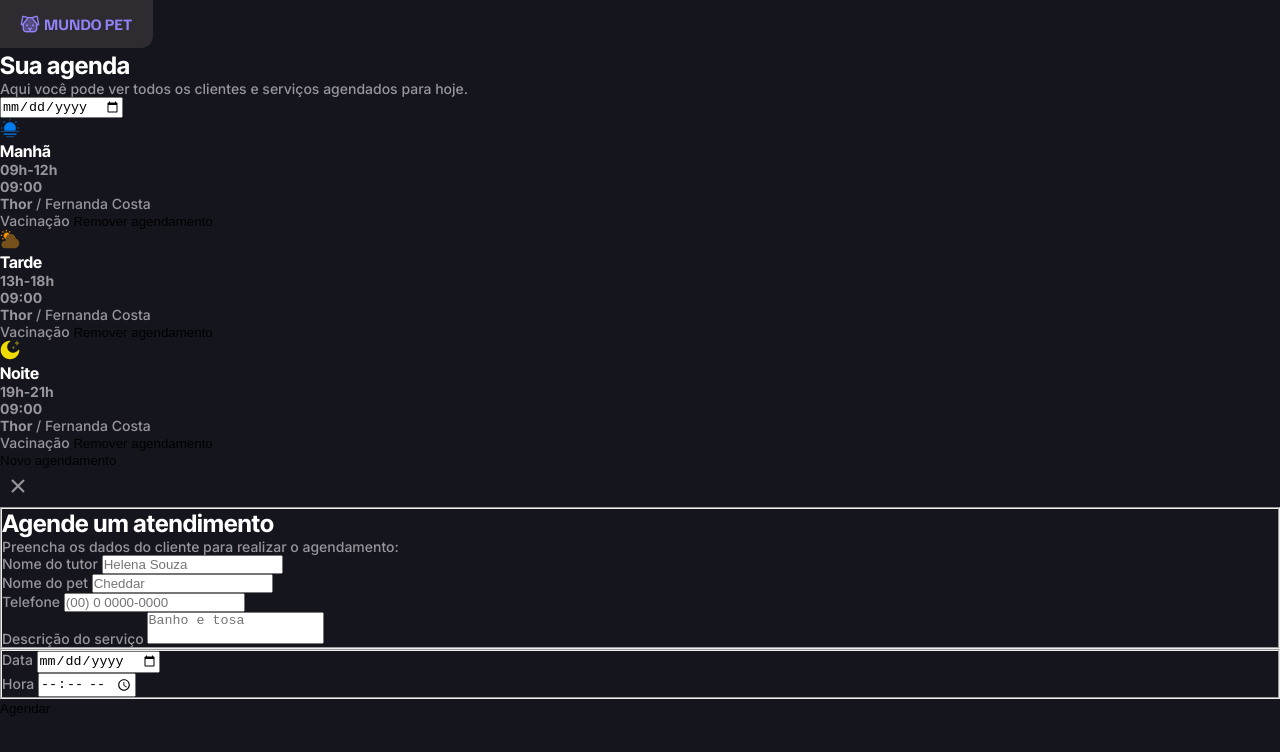
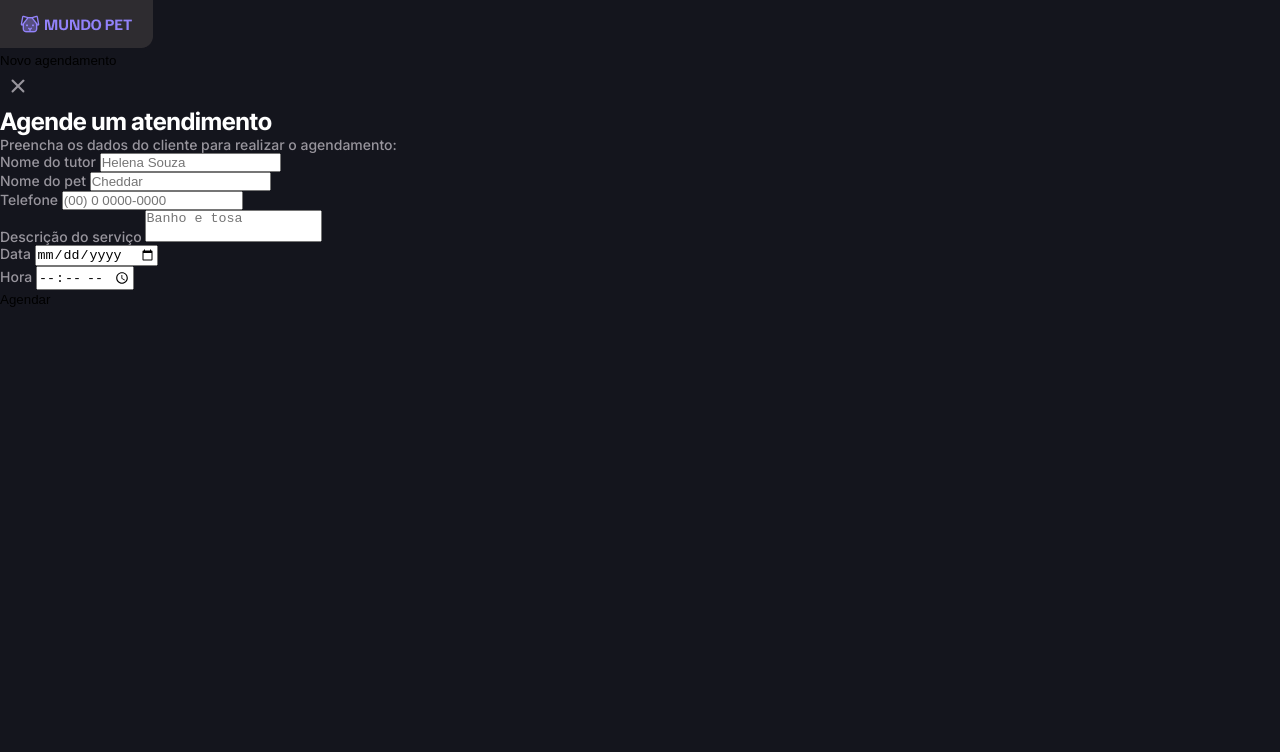
Before and after one commit to raissaaciolee/Agendamento-de-Petshop, a plain HTML site: page index.html in a window 1280 px wide. Drawn offline with Linux system fonts and the light colour scheme.

Commit message:
|| feat: criação da estrutura inicial de estilos ||
Descrição:
- Criada a pasta "styles" com arquivos de estilização básica, incluindo utilitários e o arquivo global com estilização base da aplicação;
- Criada a pasta "components" para armazenar arquivos de estilização de componentes individuais da página.

```diff
--- a/index.html
+++ b/index.html
@@ -13,100 +13,100 @@
     <link rel="stylesheet" href="./src/styles/index.css">
   </head>
   <body>
-    <img src="./src/assets/logo.png" alt="Logo do Mundo Pet" />
+    <img src="./src/assets/logo.png" alt="Logo do Mundo Pet" id="logo"/>
 
     <!-- EXIBIÇÃO DOS AGENDAMENTOS -->
-    <div id="schedule-display">
-      <header id="main-header">
-        <div>
+    <div id="schedule-display" class="container hidden">
+        <header id="main-header" class="grid g-12">
+        <div class="grid g-4">
           <h1>Sua agenda</h1>
           <p>Aqui você pode ver todos os clientes e serviços agendados para hoje.</p>
         </div>
 
-        <input type="date"/>
+        <input type="date" class="input input-date lh-150"/>
         </header>
 
         <!-- Container dos Agendamentos do Dia -->
-      <div id="scheduled-appointments-container">
+        <div id="scheduled-appointments-container" class="grid g-12">
 
             <!--Agendamentos da Manhã-->
-        <section id="morning" data-period="morning">
-            <header>
-                <div>
+            <section id="morning" class="period-container" data-period="morning">
+                <header class="flex items-center items-center">
+                    <div class="flex items-center g-12">
                         <img src="./src/assets/sun-fog.svg" alt="">
-                    <h3>Manhã</h3>
+                        <h3 class=" lh-24">Manhã</h3>
                     </div>
 
-                <b>09h-12h</b>
+                    <b class="lh-24">09h-12h</b>
                 </header>
 
 
                 <ul class="appointment-list">
                     <li class="schedule" role="list">
-                    <b class="time">09:00</b>
+                        <b class="time lh-24">09:00</b>
                         <div>
                             <strong class="pet-name">Thor</strong> / <span class="tutor-name">Fernanda Costa</span>
                         </div>
-                    <span class="service">Vacinação</span>
-                    <button type="button">Remover agendamento</button>
+                        <span class="service lh-24">Vacinação</span>
+                        <button type="button lh-24">Remover agendamento</button>
                     </li>
                 </ul>
             </section>
 
             <!--Agendamentos da Tarde-->
-        <section id="afternoon" data-period="afternoon">
-            <header>
-                <div>
+            <section id="afternoon" class="period-container" data-period="afternoon">
+                <header class="flex items-center">
+                    <div class="flex items-center g-12">
                         <img src="./src/assets/cloud-sun.svg" alt="">
-                    <h3>Tarde</h3>
+                        <h3 class=" lh-24">Tarde</h3>
                     </div>
 
-                <b>13h-18h</b>
+                    <b class="lh-24">13h-18h</b>
                 </header>
 
                 <ul class="appointment-list">
                     <li class="schedule" role="list">
-                    <b class="time">09:00</b>
-                    <div>
+                        <b class="time lh-24">09:00</b>
+                        <div class="pet-and-tutor-name lh-24">
                             <strong class="pet-name">Thor</strong> / <span class="tutor-name">Fernanda Costa</span>
                         </div>
-                    <span class="service">Vacinação</span>
-                    <button type="button">Remover agendamento</button>
+                        <span class="service lh-24">Vacinação</span>
+                        <button type="button lh-24">Remover agendamento</button>
                     </li>
                 </ul>
             </section>
 
             <!--Agendamentos da Noite-->
-        <section id="night" data-period="night">
-            <header>
-                <div>
+            <section id="night" class="period-container" data-period="night">
+                <header class="flex items-center">
+                    <div class="flex items-center g-12">
                         <img src="./src/assets/moon-stars.svg" alt="">
-                    <h3>Noite</strong>
+                        <h3 class=" lh-24">Noite</strong>
                     </div>
 
-                <b>19h-21h</b>
+                    <b class="lh-24">19h-21h</b>
                 </header>
 
                 <ul class="appointment-list">
                     <li class="schedule" role="list">
-                    <b class="time">09:00</b>
+                        <b class="time lh-24">09:00</b>
                         <div>
-                        <strong class="pet-name">Thor</strong> / <span class="tutor-name">Fernanda Costa</span>
+                            <strong class="pet-name lh-24">Thor</strong> / <span class="tutor-name">Fernanda Costa</span>
                         </div>
-                    <span class="service">Vacinação</span>
-                    <button type="button">Remover agendamento</button>
+                        <span class="service lh-24">Vacinação</span>
+                        <button type="button lh-24">Remover agendamento</button>
                     </li>
                 </ul>
             </section>
+        </div>
     </div>
 
     <footer>
         <button type="button">Novo agendamento</button>
     </footer>
-    </div>
 
     <!-- FORMULÁRIO DE AGENDAMENTO -->
-    <form action="" method="">
+    <form action="" method="" class="">
         <button type="button">
             <img src="./src/assets/close.png" alt="Fechar formulário de agendamento">
         </button>
@@ -119,35 +119,35 @@
 
             <div class="input-wrapper">
                 <label for="tutor-name">Nome do tutor</label>
-                <input type="text" id="tutor-name" name="tutor-name" placeholder="Helena Souza" minlength="3" maxlength="30" required>
+                <input type="text" id="tutor-name" class="input" name="tutor-name" placeholder="Helena Souza" minlength="3" maxlength="30" required>
             </div>
 
             <div class="input-wrapper">
                 <label for="pet-name">Nome do pet</label>
-                <input type="text" id="pet-name" name="pet-name" placeholder="Cheddar" minlength="3" maxlength="10" required>
+                <input type="text" id="pet-name" class="input" name="pet-name" placeholder="Cheddar" minlength="3" maxlength="10" required>
             </div>
 
             <div class="input-wrapper">
                 <label for="phone">Telefone</label>
-                <input type="tel" id="phone" name="phone" placeholder="(00) 0 0000-0000" minlength="11" maxlength="11" required>
+                <input type="tel" id="phone" class="input" name="phone" placeholder="(00) 0 0000-0000" minlength="11" maxlength="11" required>
             </div>
 
             <div class="input-wrapper">
                 <label for="service">Descrição do serviço</label>
-                <textarea id="service" name="service" placeholder="Banho e tosa" maxlength="100" style="resize: none;" required></textarea>
+                <textarea id="service" class="input" name="service" placeholder="Banho e tosa" maxlength="100" style="resize: none;" required></textarea>
             </div>
         </fieldset>
 
-        <!-- Horário -->
+        <!-- Data e Horário -->
         <fieldset>
             <div class="input-wrapper">
                 <label for="date">Data</label>
-                <input type="date" id="date" name="date" required>
+                <input type="date" id="date" class="input input-with-arrow input-hide-picker" name="date" required>
             </div>
 
             <div class="input-wrapper">
                 <label for="time">Hora</label>
-                <input type="time" id="time" name="time" required>
+                <input type="time" id="time" class="input input-with-arrow input-hide-picker" name="time" required>
             </div>
         </fieldset>
 
--- a/src/styles/global.css
+++ b/src/styles/global.css
@@ -31,8 +31,9 @@
     --ff-inter: "Inter", "sydtem-ui", "sans-serif";
 
 
-    /* ESPAÇAMENTO */
+    /* ESPAÇAMENTOS */
     --pd-x: 2rem;
+    --pd-y: 5.7rem 4.4rem;
 }
 
 .container {
@@ -69,11 +70,14 @@ button {
     &:hover { cursor: pointer; }
 }
 
+fieldset { border: none; }
+
 @media(width >= 1024px) {
-    .container { --max-width: 1280px; }
+    .container { --max-width: 1024px; }
 
     :root {
-        /* ESPAÇAMENTO */
+        /* ESPAÇAMENTOS */
         --pd-x: 8rem;
+        --pd-y: 6.2rem;
     }
 }
--- a/src/styles/index.css
+++ b/src/styles/index.css
@@ -1,2 +1,3 @@
 @import url(global.css);
-@import url(utilitys.css)
+@import url(utilitys.css);
+@import url(inputs.css);
--- a/src/styles/utilitys.css
+++ b/src/styles/utilitys.css
@@ -1,6 +1,7 @@
 /* POSICIONAMENTO E ALINHAMENTOS */
 .flex { display: flex; }
 .grid { display: grid; }
+.hidden { display: none; }
 .items-center { align-items: center; }
 
 
```
Also changed, not shown: src/styles/components/inputs.css (added, +45 -0 lines). Lines whose indentation alone changed are shown as unchanged.
